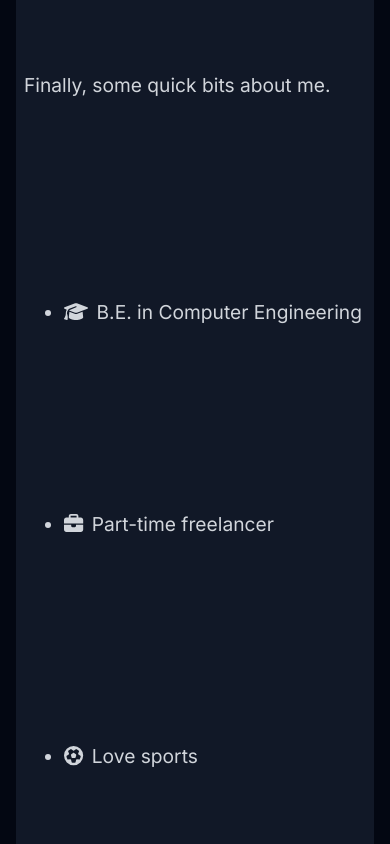
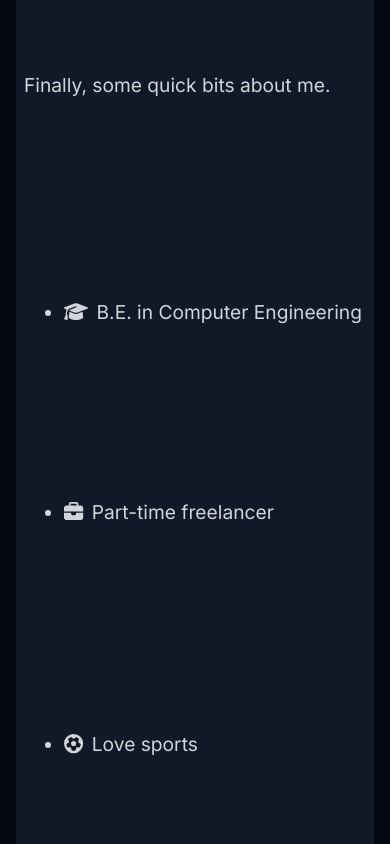
Before and after one commit to shivrajkhetri7/Me, a React (Create React App) app: page / in a window 390 px wide. Shown: the part 2820-3664 px from the top of the page. Built offline with nearby package versions, Linux system fonts and the light colour scheme.

Commit message:
fix :  added css for custom list

```diff
--- a/src/components/Main/style.about.css
+++ b/src/components/Main/style.about.css
@@ -106,6 +106,11 @@
         gap: 10px;
         /* Reduced gap for mobile */
     }
+
+    .custom-list {
+        gap: 0.5rem;
+    }
+
 
     .about-left-section,
     .about-right-section {
```
